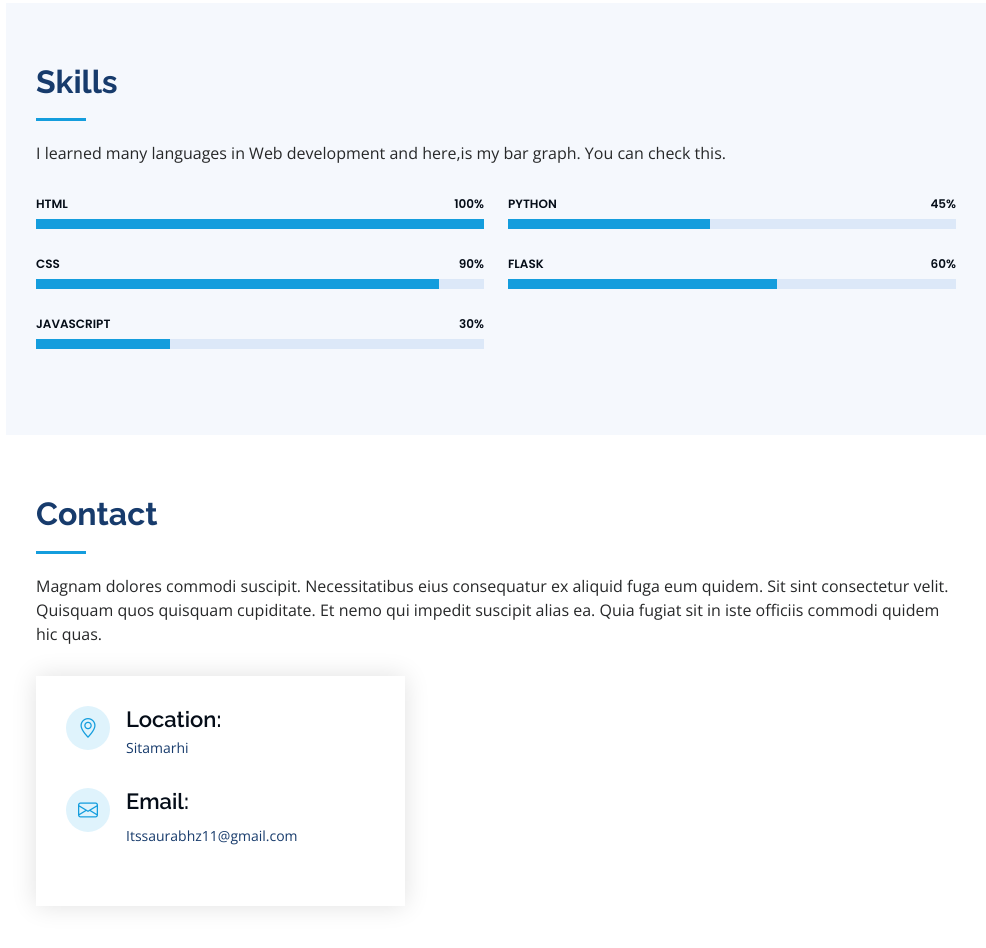
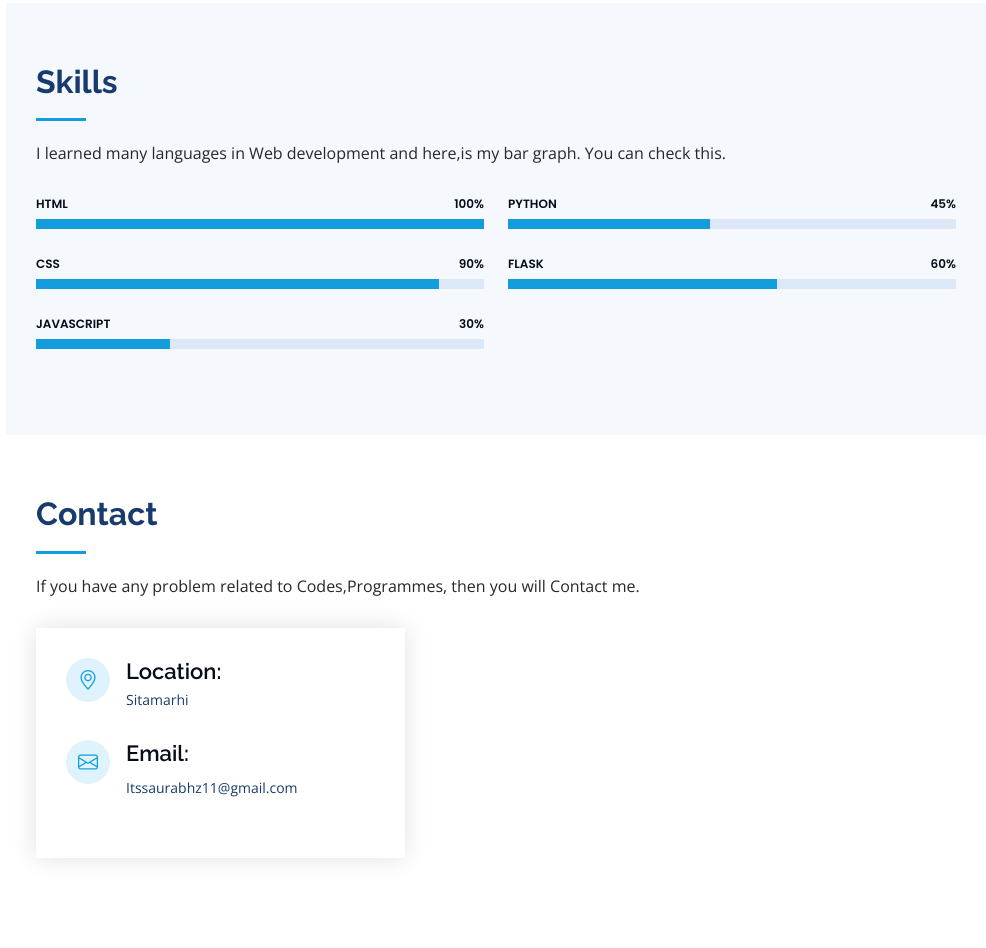
Before and after one commit to Itssaurabhz/Itssaurabhz.github.io, a plain HTML site: page index.html in a window 1280 px wide. Shown: the part 1364-2312 px from the top of the page, without its empty margins (294-1280 px from the left). Drawn offline with nearby package versions, Linux system fonts and the light colour scheme.

Commit message:
Update index.html

```diff
--- a/index.html
+++ b/index.html
@@ -228,7 +228,7 @@
 
         <div class="section-title">
           <h2>Contact</h2>
-          <p>Magnam dolores commodi suscipit. Necessitatibus eius consequatur ex aliquid fuga eum quidem. Sit sint consectetur velit. Quisquam quos quisquam cupiditate. Et nemo qui impedit suscipit alias ea. Quia fugiat sit in iste officiis commodi quidem hic quas.</p>
+          <p>If you have any problem related to Codes,Programmes, then you will Contact me.</p>
         </div>
 
         <div class="row" data-aos="fade-in">
```
